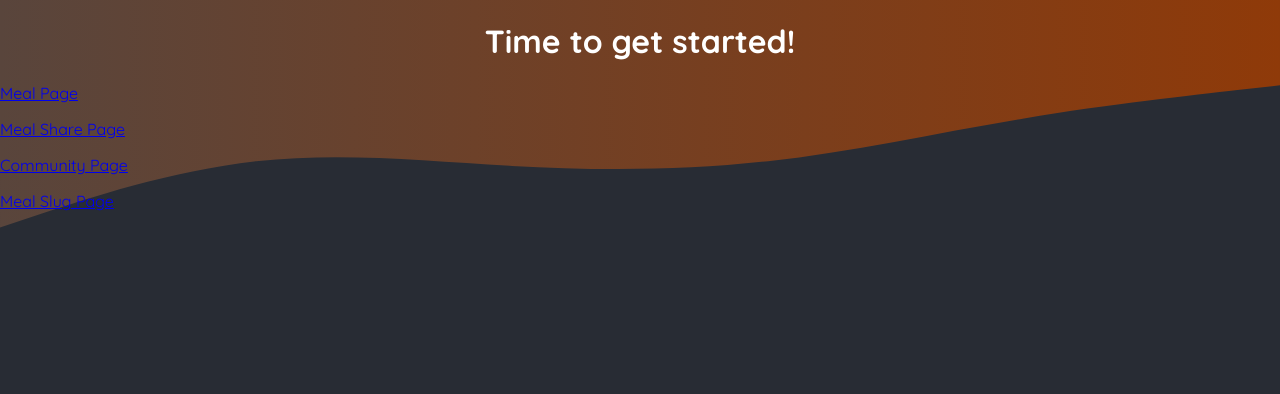
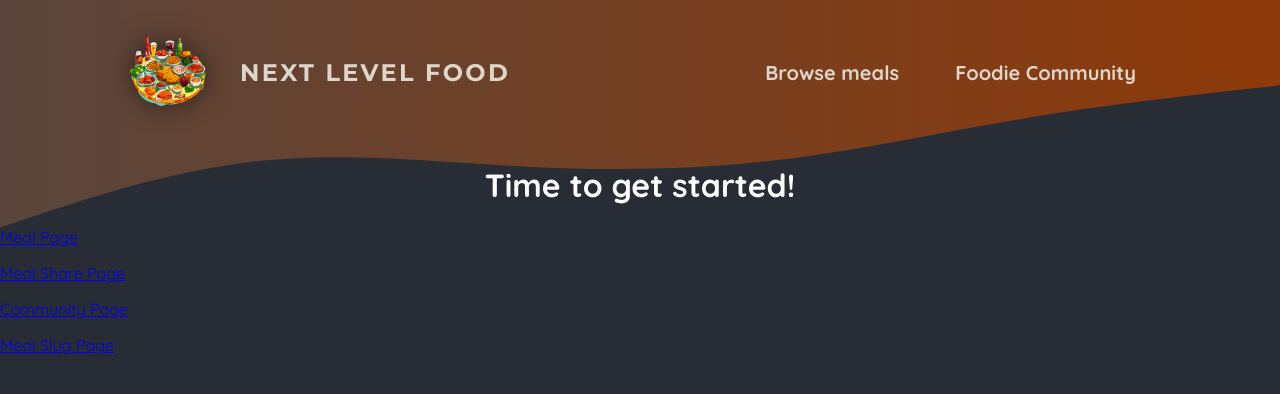
Before and after one commit to nrohitydv/The-Foodie-App, a Next.js app: page / in a window 1280 px wide. Shown: the top 394 px of the page. Built offline with nearby package versions, Linux system fonts and the light colour scheme.

Commit message:
added header and some styling

```diff
--- a/app/layout.js
+++ b/app/layout.js
@@ -1,8 +1,9 @@
-import './globals.css';
+import MainHeader from "@/components/main-header";
+import "./globals.css";
 
 export const metadata = {
-  title: 'NextLevel Food',
-  description: 'Delicious meals, shared by a food-loving community.',
+  title: "NextLevel Food",
+  description: "Delicious meals, shared by a food-loving community.",
 };
 
 export default function RootLayout({ children }) {
@@ -15,11 +16,11 @@ export default function RootLayout({ children }) {
               <linearGradient id="gradient" x1="0%" y1="0%" x2="100%" y2="0%">
                 <stop
                   offset="0%"
-                  style={{ stopColor: '#59453c', stopOpacity: '1' }}
+                  style={{ stopColor: "#59453c", stopOpacity: "1" }}
                 />
                 <stop
                   offset="100%"
-                  style={{ stopColor: '#8f3a09', stopOpacity: '1' }}
+                  style={{ stopColor: "#8f3a09", stopOpacity: "1" }}
                 />
               </linearGradient>
             </defs>
@@ -29,6 +30,7 @@ export default function RootLayout({ children }) {
             ></path>
           </svg>
         </div>
+        <MainHeader />
 
         {children}
       </body>
--- /dev/null
+++ b/components/main-header.js
@@ -0,0 +1,25 @@
+import Link from "next/link";
+import classes from "./main-header.module.css";
+import logoImg from "@/assets/logo.png";
+function MainHeader() {
+  return (
+    <header className={classes.header}>
+      <Link href="/" className={classes.logo}>
+        <img src={logoImg.src} alt="" />
+        Next Level Food
+      </Link>
+      <nav className={classes.nav}>
+        <ul>
+          <li>
+            <Link href="/meals">Browse meals</Link>
+          </li>
+          <li>
+            <Link href="/community">Foodie Community</Link>
+          </li>
+        </ul>
+      </nav>
+    </header>
+  );
+}
+
+export default MainHeader;
--- /dev/null
+++ b/components/main-header.module.css
@@ -0,0 +1,67 @@
+.header {
+    display: flex;
+    justify-content: space-between;
+    align-items: center;
+    padding: 2rem 1rem;
+  }
+
+  @media (min-width: 768px) {
+    .header {
+      padding: 2rem 10%;
+    }
+  }
+
+  .nav ul {
+    list-style: none;
+    margin: 0;
+    padding: 0;
+    display: flex;
+    gap: 1.5rem;
+    /* font-family: 'Montserrat', sans-serif; */
+    font-size: 1.25rem;
+  }
+
+  .nav a {
+    text-decoration: none;
+    color: #ddd6cb;
+    font-weight: bold;
+    padding: 0.5rem 1rem;
+    border-radius: 0.5rem;
+  }
+
+  .nav a:hover,
+  .nav a:active {
+    background: linear-gradient(90deg, #ff8a05, #f9b331);
+    background-clip: text;
+    -webkit-background-clip: text;
+    -webkit-text-fill-color: transparent;
+    text-shadow: 0 0 18px rgba(248, 190, 42, 0.8);
+  }
+
+  .active {
+    background: linear-gradient(90deg, #ff8a05, #f9b331);
+    background-clip: text;
+    -webkit-background-clip: text;
+    -webkit-text-fill-color: transparent;
+  }
+
+  .logo {
+    display: flex;
+    align-items: center;
+    justify-content: center;
+    gap: 2rem;
+    text-decoration: none;
+    color: #ddd6cb;
+    font-weight: bold;
+    font-family: 'Montserrat', sans-serif;
+    letter-spacing: 0.15rem;
+    text-transform: uppercase;
+    font-size: 1.5rem;
+  }
+
+  .logo img {
+    width: 5rem;
+    height: 5rem;
+    object-fit: contain;
+    filter: drop-shadow(0 0 0.75rem rgba(0, 0, 0, 0.5));
+  }
```
